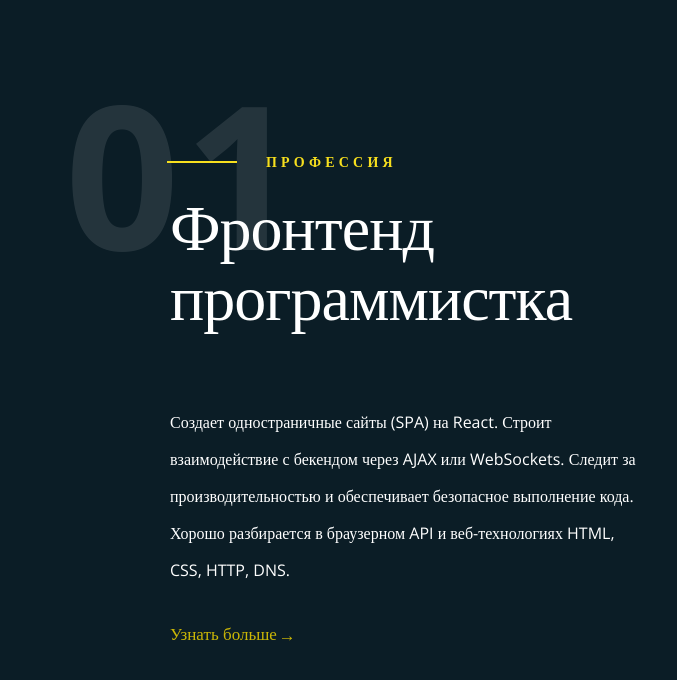
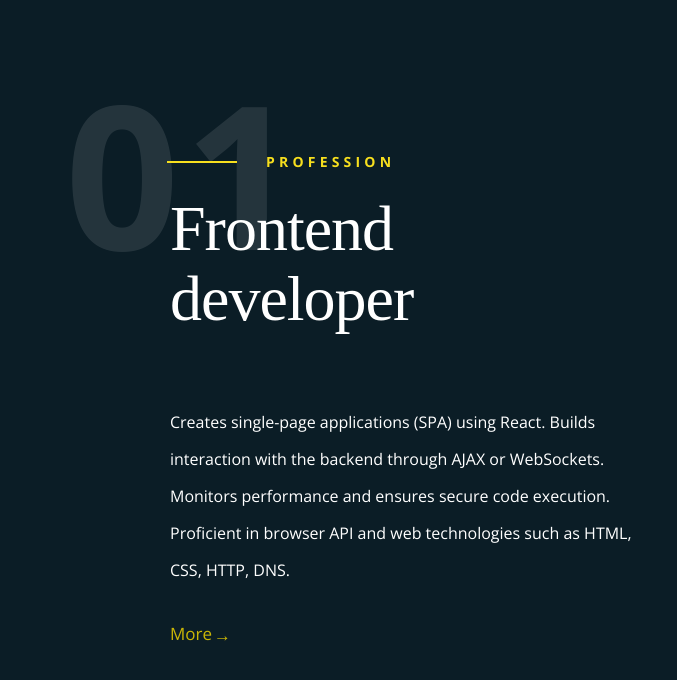
Before and after one commit to nstddnk/nstddnk.github.io, a plain HTML site: page index.html in a window 1280 px wide. Shown: the full height of the page, 0-677 px from the left. Drawn offline with nearby package versions, Linux system fonts and the light colour scheme; a web font is replaced by a local one.

Commit message:
- update main page

```diff
--- a/index.html
+++ b/index.html
@@ -15,19 +15,17 @@
         <section class="left">
             <div class="decoration">
                 <span class="number">01</span>
-                <span class="prof">ПРОФЕССИЯ</span>
+                <span class="prof">PROFESSION</span>
                 <div class="line"></div>
             </div>
-            <h1 class="title">Фронтенд программистка</h1>
+            <h1 class="title">Frontend developer</h1>
             <div class="description">
                 <p class="text">
-                    Создает одностраничные сайты (SPA) на React. Строит взаимодействие с бекендом через AJAX или
-                    WebSockets. Следит за производительностью и обеспечивает безопасное выполнение кода. Хорошо
-                    разбирается в браузерном API и веб-технологиях HTML, CSS, HTTP, DNS.
+                    Creates single-page applications (SPA) using React. Builds interaction with the backend through AJAX or WebSockets. Monitors performance and ensures secure code execution. Proficient in browser API and web technologies such as HTML, CSS, HTTP, DNS.
                 </p>
             </div>
             <div class="view-more">
-                <a href="#">Узнать больше</a>
+                <a href="#">More</a>
                 <div class="right-arrow">&#8594;</div>
             </div>
         </section>
```
